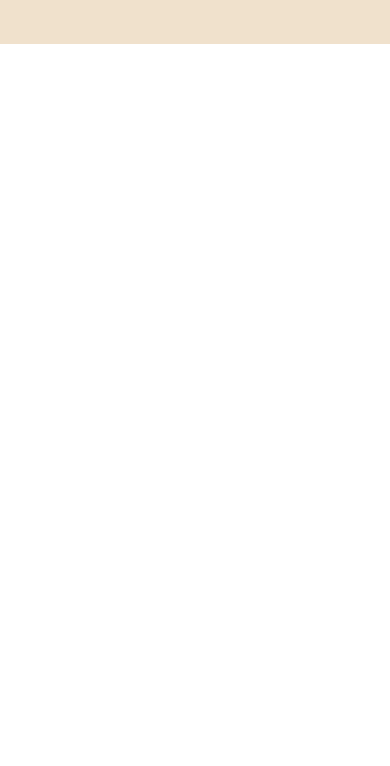
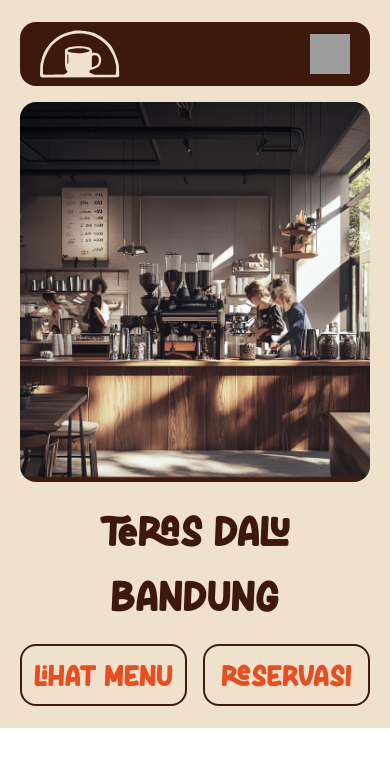
Before and after one commit to satrio92/teras-dalu, a Vue app: page / in a window 390 px wide. Shown: the top 766 px of the page. Built offline with nearby package versions, Linux system fonts and the light colour scheme; grey boxes are pictures that could not be loaded.

Commit message:
feat: create responsive hero section

```diff
--- a/src/components/HeaderSection.vue
+++ b/src/components/HeaderSection.vue
@@ -1,8 +1,12 @@
 <script setup>
+import NavbarSection from "./NavbarSection.vue";
+import HeroSection from "./HeroSection.vue";
 </script>
 
 <template>
   <header id="header-section"
           class="w-full lg:h-screen bg-alova py-[22px] xl:py-[35px] px-5 md:px-[40px] lg:px-[98px]  xl:px-[109px] grid grid-cols-2 lg:grid-cols-[auto_auto_auto] lg:grid-rows-[100px_auto_100px] gap-4 lg:gap-[21px]">
+    <navbar-section/>
+    <hero-section/>
   </header>
 </template>
--- /dev/null
+++ b/src/components/HeroSection.vue
@@ -0,0 +1,20 @@
+<script setup>
+</script>
+
+<template>
+  <div
+    class="w-full h-[380px] lg:h-auto rounded-2xl overflow-hidden bg-[url(/images/hero-banner.png)] bg-cover bg-center bg-no-repeat col-span-2 lg:col-span-3 "></div>
+  <h1
+    class="text-[clamp(2.7rem,_1.8864115168539326rem_+_2.633426966292135vw,_4.375rem)] text-center text-murko font-hore col-span-2 lg:col-span-1 lg:order-2">
+    Teras Dalu Bandung</h1>
+  <a
+    class="w-full lg:w-auto lg:max-w-[310px] h-[62px] lg:h-auto flex items-center justify-center border-2 border-drakar bg-alova hover:bg-verza rounded-2xl text-3xl xl:text-4xl text-verza hover:text-alova font-hore cursor-pointer lg:order-1"
+    href="#">
+    LIHAT MENU
+  </a>
+  <a
+    class="w-full lg:w-auto lg:max-w-[310px] h-[62px] lg:h-auto flex items-center justify-center border-2 border-drakar bg-alova hover:bg-verza rounded-2xl text-3xl xl:text-4xl text-verza hover:text-alova font-hore cursor-pointer lg:order-3"
+    href="https://kukuhsatrio.site">
+    RESERVASI
+  </a>
+</template>
```
Also changed, not shown: public/images/hero-banner.png (added).
